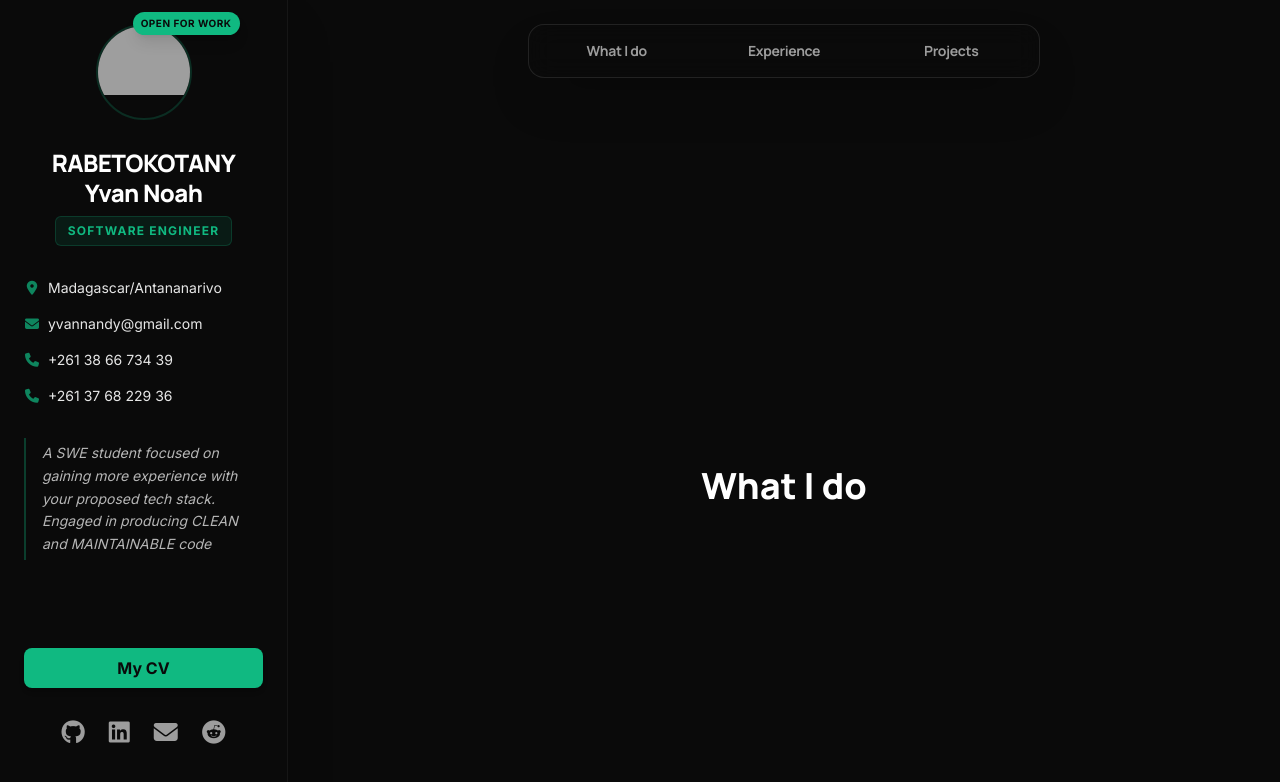
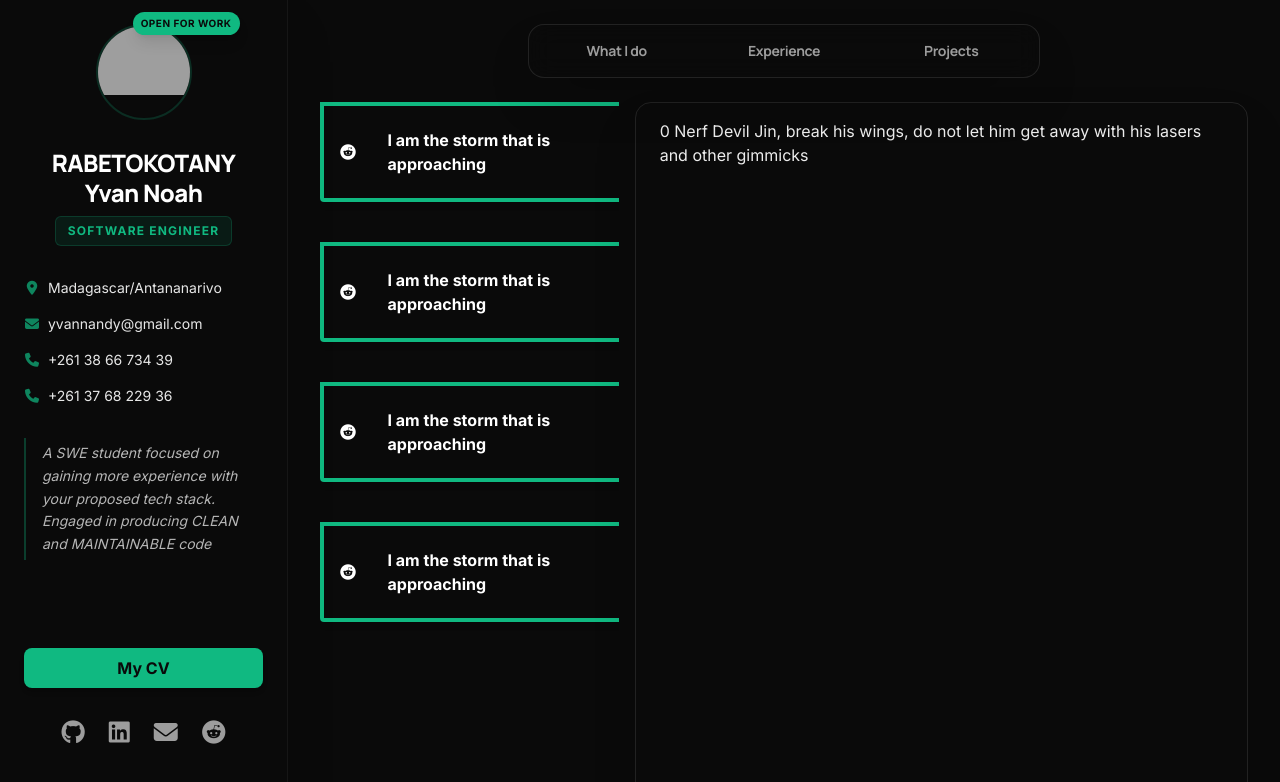
Before and after one commit to gigasandwich/giga-portfolio, a Next.js app: page / in a window 1280 px wide. Shown: the top 782 px of the page. Built offline with nearby package versions, Linux system fonts and the light colour scheme; grey boxes are pictures that could not be loaded.

Commit message:
Add expected layout for what I do section

```diff
--- a/src/app/globals.css
+++ b/src/app/globals.css
@@ -20,3 +20,23 @@ body {
   color: var(--foreground);
   font-family: var(--font-inter);
 }
+
+/****************************
+ * Scrollbar
+ ****************************/
+
+::-webkit-scrollbar {
+  width: 8px;
+}
+
+::-webkit-scrollbar-track {
+  background: #f1f1f1;
+}
+
+::-webkit-scrollbar-thumb {
+  background: #888;
+}
+
+::-webkit-scrollbar-thumb:hover {
+  background: #555;
+}
--- a/src/app/page.tsx
+++ b/src/app/page.tsx
@@ -1,5 +1,6 @@
 import Sidebar from "@/components/Sidebar";
 import Navbar from "@/components/Navbar";
+import WhatIDo from "@/sections/WhatIDo";
 
 export default function Home() {
   return (
@@ -20,11 +21,9 @@ export default function Home() {
       <div className="flex-1 relative h-screen overflow-y-auto scroll-smooth">
         <Navbar />
 
-        <main className="p-4 lg:p-8">
+        <main className="p-4 lg:p-8 mt-4">
           {/* Section: What I do */}
-          <section id="what-i-do" className="min-h-screen flex items-center justify-center border-b border-white/5">
-            <h2 className="text-3xl lg:text-4xl font-manrope font-extrabold text-white">What I do</h2>
-          </section>
+          <WhatIDo />
 
           {/* Section: Experience */}
           <section id="experience" className="min-h-screen flex items-center justify-center border-b border-white/5">
--- /dev/null
+++ b/src/data/whatIDo.ts
@@ -0,0 +1,17 @@
+export type WhatIDoType = {
+    title: string;
+    icon: string;
+    description: string | React.ReactNode
+}
+
+const whatIDoData: WhatIDoType[] = [];
+
+for (let i = 0; i < 4; i++) {
+    whatIDoData.push({
+        title: "I am the storm that is approaching",
+        icon: "fa-brands fa-reddit",
+        description: `${i} Nerf Devil Jin, break his wings, do not let him get away with his lasers and other gimmicks`
+    },)
+}
+
+export default whatIDoData;
--- /dev/null
+++ b/src/sections/WhatIDo.tsx
@@ -0,0 +1,77 @@
+"use client";
+import whatIDoData, { WhatIDoType } from "@/data/whatIDo";
+import { JSX, useState } from "react";
+
+
+export default function WhatIDo() {
+    const d = whatIDoData;
+    const [current, setCurrent] = useState<WhatIDoType>(d[0]);
+    const changeCurrent = (wid: WhatIDoType) => {
+        setCurrent(wid);
+    };
+
+    return (
+        <section id="what-i-do" className="min-h-screen border-b border-white/5">
+            <div className="
+                    grid grid-cols-3 gap-4
+                "
+            >
+                <div className="
+                        col-span-1
+                        flex flex-col justify-start gap-10
+                        max-h-[750px] overflow-y-auto
+                    ">
+                    {d.map((wid, id) => (
+                        <WhatIDoCard
+                            key={id}
+                            whatIDo={wid}
+                            onClick={() => {
+                                changeCurrent(wid);
+                            }}
+                        />
+                    ))}
+                </div>
+
+                <div className="
+                    col-span-2
+                    px-6 py-4
+                    h-[750px]
+                    border border-white/10 rounded-2xl p-1.5 shadow-2xl
+                ">
+                    {current.description}
+                </div>
+            </div>
+        </section>
+    );
+}
+
+const WhatIDoCard = ({
+    whatIDo,
+    onClick,
+}: {
+    whatIDo: WhatIDoType;
+    onClick: () => void;
+}) => {
+    return (
+        <div className="cursor-pointer" onClick={onClick}>
+            <div
+                className="bg-neutral-bg border-4 border-primary rounded-b text-white
+                            w-[350px] h-[100px]
+                            px-4 py-3 shadow-md"
+                role="alert"
+            >
+                <div
+                    className="h-full
+                flex justify-around items-center"
+                >
+                    <div className="py-1 w-[48px] ">
+                        <i className={whatIDo.icon}></i>
+                    </div>
+                    <div className="">
+                        <p className="font-bold">{whatIDo.title}</p>
+                    </div>
+                </div>
+            </div>
+        </div>
+    );
+}
```
